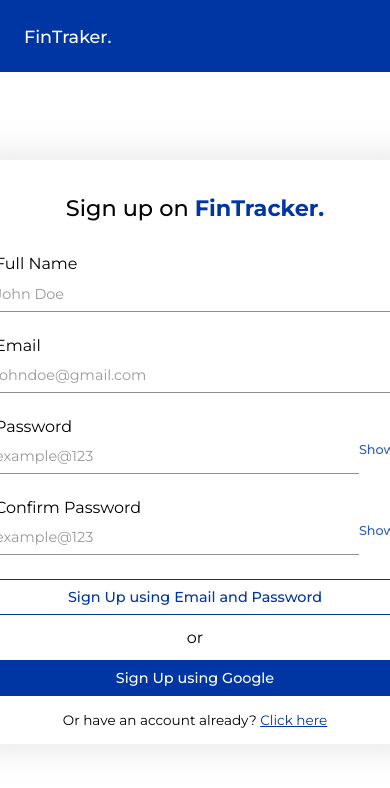
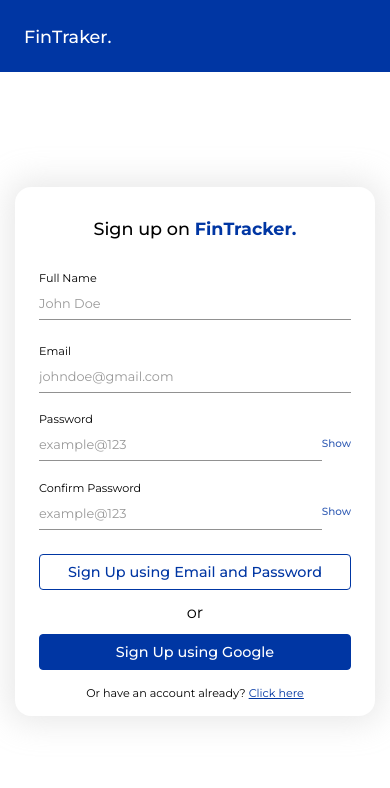
Before and after one commit to arjunkr403/Fintracker, a React (Create React App) app: page / in a window 390 px wide. Shown: the top 788 px of the page. Built offline with nearby package versions, Linux system fonts and the light colour scheme; no server answers; the HTML template or start-up script is replaced by a standard one.

Commit message:
added header and signup responsiveness

```diff
--- a/src/components/Header/styles.css
+++ b/src/components/Header/styles.css
@@ -4,7 +4,7 @@
     position: sticky;
     top: 0;
     left: 0;
-    width: 100;
+    width: 100vw;
     height: 2.5rem;
     display: flex;
     justify-content: space-between;
--- a/src/components/Input/styles.css
+++ b/src/components/Input/styles.css
@@ -5,7 +5,7 @@
 .label{
     text-transform: capitalize;
     margin-bottom: 0.2rem;
-    font-size: 1rem;
+    font-size: clamp(0.7rem, 0.5333rem + 0.3889vw, 1rem);
     font-weight: 400;
 }
 
@@ -14,7 +14,7 @@
     border-width: 0;
     border-bottom-width: 1px;
     padding: 0.5rem 0;
-    font-size: 0.9rem;
+    font-size: clamp(0.8rem, 0.6333rem + 0.2222vw, 0.9rem);
     opacity: 0.8;
 }
 
--- a/src/components/SignUpIn/styles.css
+++ b/src/components/SignUpIn/styles.css
@@ -1,27 +1,34 @@
-.signbox{
-    width: 50%;
+/* Signup and login box styling */
+.signbox, .logbox {
+    width: clamp(90%, 300px, 500px); /* Width will adjust dynamically */
     max-width: 500px;
-    min-width: 400px;
     height: auto;
     box-shadow: var(--shadow);
     border-radius: 1rem;
     padding: 1rem 1.5rem;
+    margin: 0 auto; /* Center the box */
 }
-.title{
+
+/* Title styling */
+.title {
     font-weight: 500;
     font-size: 1.4rem;
     text-align: center;
     margin-bottom: 2rem;
 }
-.pass{
+
+/* Password and input fields styling */
+.pass {
     margin: -1rem 0;
     display: flex;
     align-items: center;
+}
 
-    .input-box{
+.pass .input-box {
     flex: 1;
 }
-    span{
+
+.pass span {
     font-size: 0.8rem;
     cursor: pointer;
     font-weight: 500;
@@ -30,61 +37,78 @@
     border-radius: 0.5rem;
     opacity: 0.8;
 }
-    span:hover{
+
+.pass span:hover {
     opacity: 1;
     color: var(--theme);
     transition: all 2s;
 }
 
-}
-.logbox{
-    width: 50%;
-    max-width: 500px;
-    height: auto;
-    box-shadow: var(--shadow);
-    border-radius: 1rem;
-    padding: 1rem 1.5rem;
-}
-.title{
-    font-weight: 500;
-    font-size: 1.4rem;
-    text-align: center;
-    margin-bottom: 2rem;
-}
-.pass{
-    margin: -1rem 0;
-    display: flex;
-    align-items: center;
-
-    .input-box{
-        flex: 1;
-    }
-    span{
-        font-size: 0.8rem;
-        cursor: pointer;
-        font-weight: 500;
-        color: var(--theme);
-        padding: 0.5rem 0;
-        border-radius: 0.5rem;
-        opacity: 0.8;
-    }
-    span:hover{
-        opacity: 1;
-        color: var(--theme);
-        transition: all 2s;
-    }
-
-}
-
-.log{
+/* Log text styling */
+.log {
     cursor: pointer;
     margin: 0;
     text-align: center;
     font-size: 0.85rem;
     font-weight: 400;
+}
 
-    span{
+.log span {
     text-decoration: underline;
     color: var(--theme);
 }
+
+/* Media Queries for Responsive Design */
+/* @media (max-width: 768px) {
+    .signbox, .logbox {
+        width: 90%;
+        padding: 1.5rem;
+        min-width: 90%;
     }
+
+    .title {
+        font-size: 1.2rem;
+    }
+
+    .pass span {
+        font-size: 0.7rem;
+    }
+
+    .log {
+        font-size: 0.75rem;
+    }
+} */
+/* @media (max-width: 480px) {
+    .signbox, .logbox {
+        width: 85%;
+        padding: 1rem;
+    }
+
+    .title {
+        font-size: 1.1rem;
+    }
+
+    .pass span {
+        font-size: 0.65rem;
+    }
+
+    .log {
+        font-size: 0.7rem;
+    }
+} */
+@media (max-width: 570px) {
+    .signbox, .logbox {
+        width: 80%; /* Full width for screens below 570px */
+    }
+    .title {
+        font-size: 1.1rem;
+    }
+
+    .pass span {
+        font-size: 0.65rem;
+    }
+
+    .log {
+        font-size: 0.7rem;
+    }
+}
```
Lines whose indentation alone changed are shown as unchanged.
